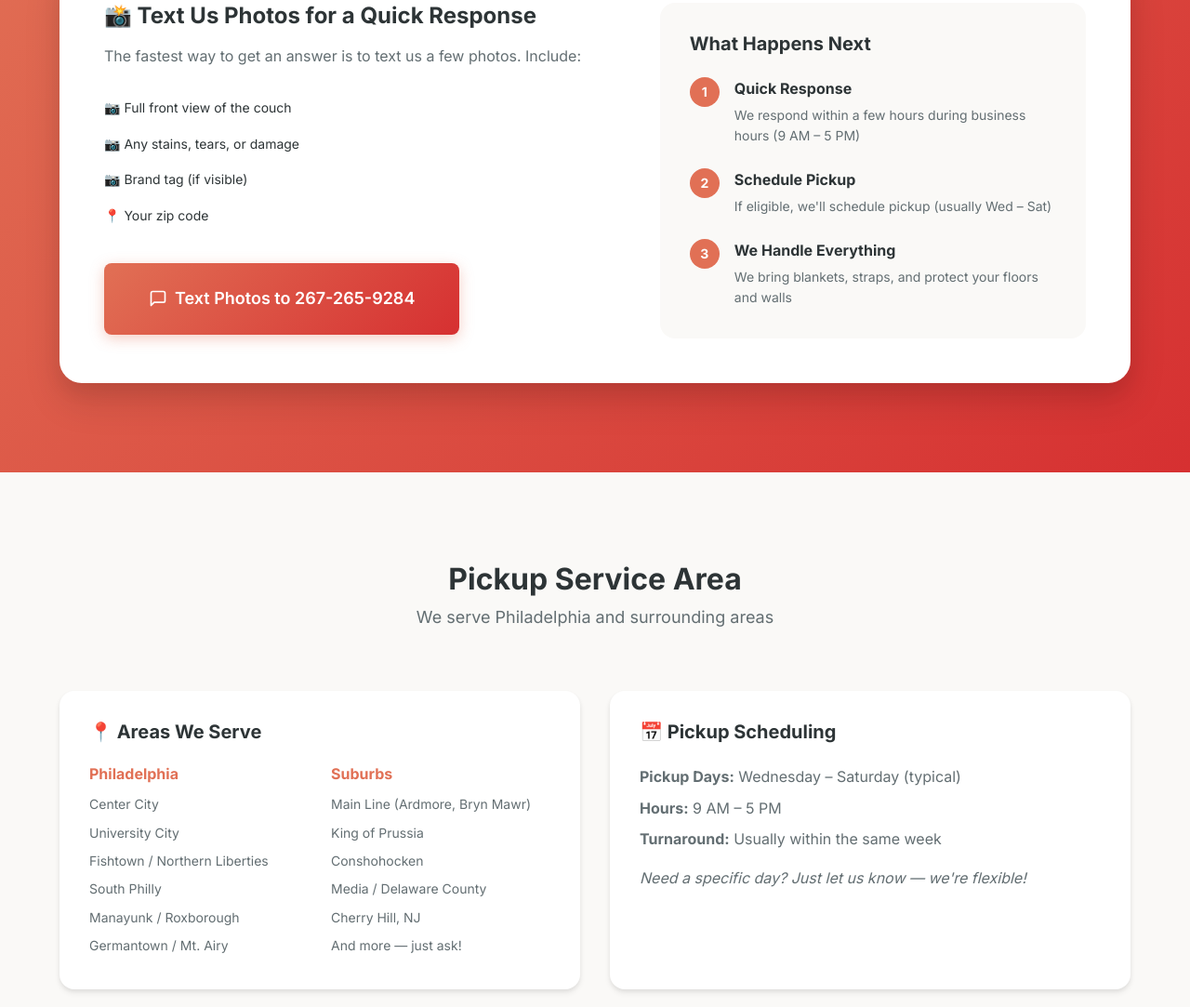
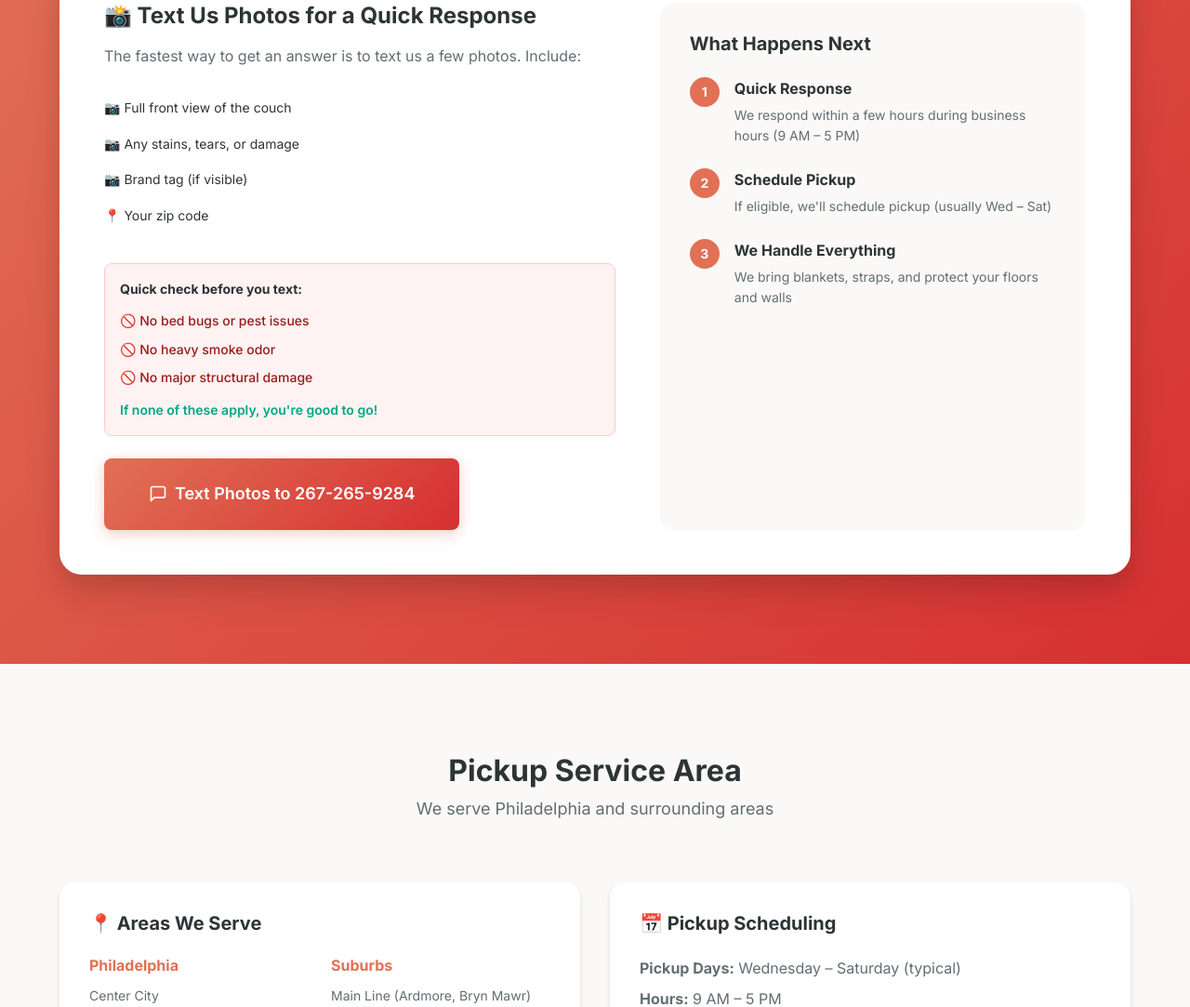
Before and after one commit to KenNavarro730/navarro-furniture, a plain HTML site: page pickup.html in a window 1280 px wide. Shown: the part 3054-4137 px from the top of the page at 93% size. Drawn offline with Linux system fonts and the light colour scheme.

Commit message:
Add quick disqualifiers checklist to Text CTA section for self-filtering

```diff
--- a/pickup.html
+++ b/pickup.html
@@ -207,6 +207,15 @@
                         <li>📷 Brand tag (if visible)</li>
                         <li>📍 Your zip code</li>
                     </ul>
+                    <div class="quick-check">
+                        <p><strong>Quick check before you text:</strong></p>
+                        <ul class="disqualifiers">
+                            <li>🚫 No bed bugs or pest issues</li>
+                            <li>🚫 No heavy smoke odor</li>
+                            <li>🚫 No major structural damage</li>
+                        </ul>
+                        <p class="check-note">If none of these apply, you're good to go!</p>
+                    </div>
                     <a href="sms:267-265-9284?body=Hi! I have a couch I'd like picked up. Here are some photos:%0A%0AZip code: "
                         class="btn btn-primary btn-lg">
                         <svg xmlns="http://www.w3.org/2000/svg" width="20" height="20" viewBox="0 0 24 24" fill="none"
--- a/styles.css
+++ b/styles.css
@@ -2075,3 +2075,37 @@ h3 {
 .final-cta-pickup .cta-content>p {
     color: rgba(0, 0, 0, 0.7);
 }
+
+/* Quick Check Disqualifiers */
+.quick-check {
+    background: #fef2f2;
+    border: 1px solid #fecaca;
+    border-radius: var(--radius-md);
+    padding: var(--space-md);
+    margin-bottom: var(--space-lg);
+}
+
+.quick-check>p:first-child {
+    margin-bottom: var(--space-sm);
+    color: var(--color-text);
+    font-size: var(--font-size-sm);
+}
+
+.disqualifiers {
+    list-style: none;
+    margin-bottom: var(--space-sm);
+}
+
+.disqualifiers li {
+    padding: var(--space-xs) 0;
+    color: #991b1b;
+    font-size: var(--font-size-sm);
+    font-weight: 500;
+}
+
+.check-note {
+    color: var(--color-trust-dark);
+    font-size: var(--font-size-sm);
+    font-weight: 600;
+    margin: 0;
+}
```
